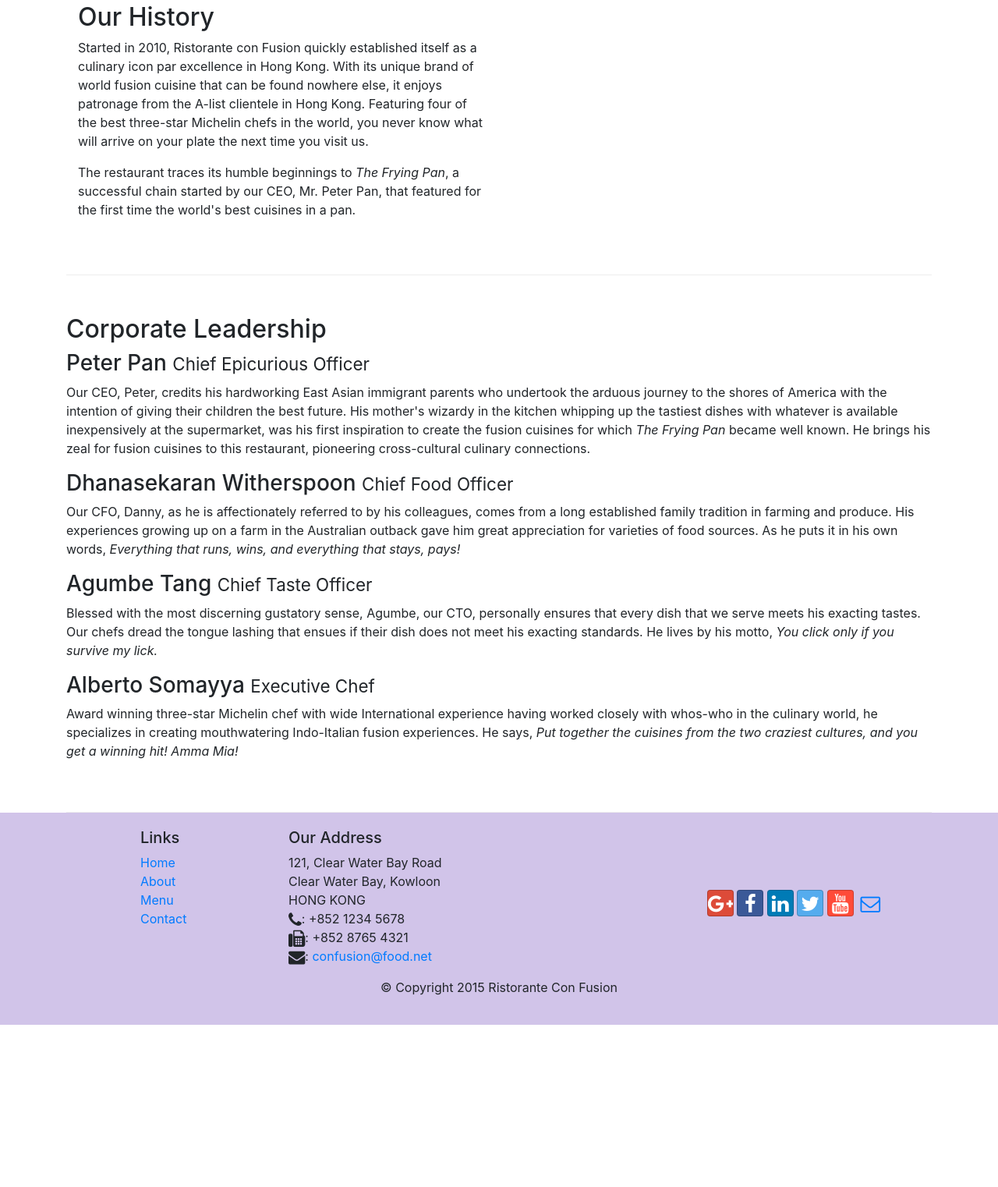
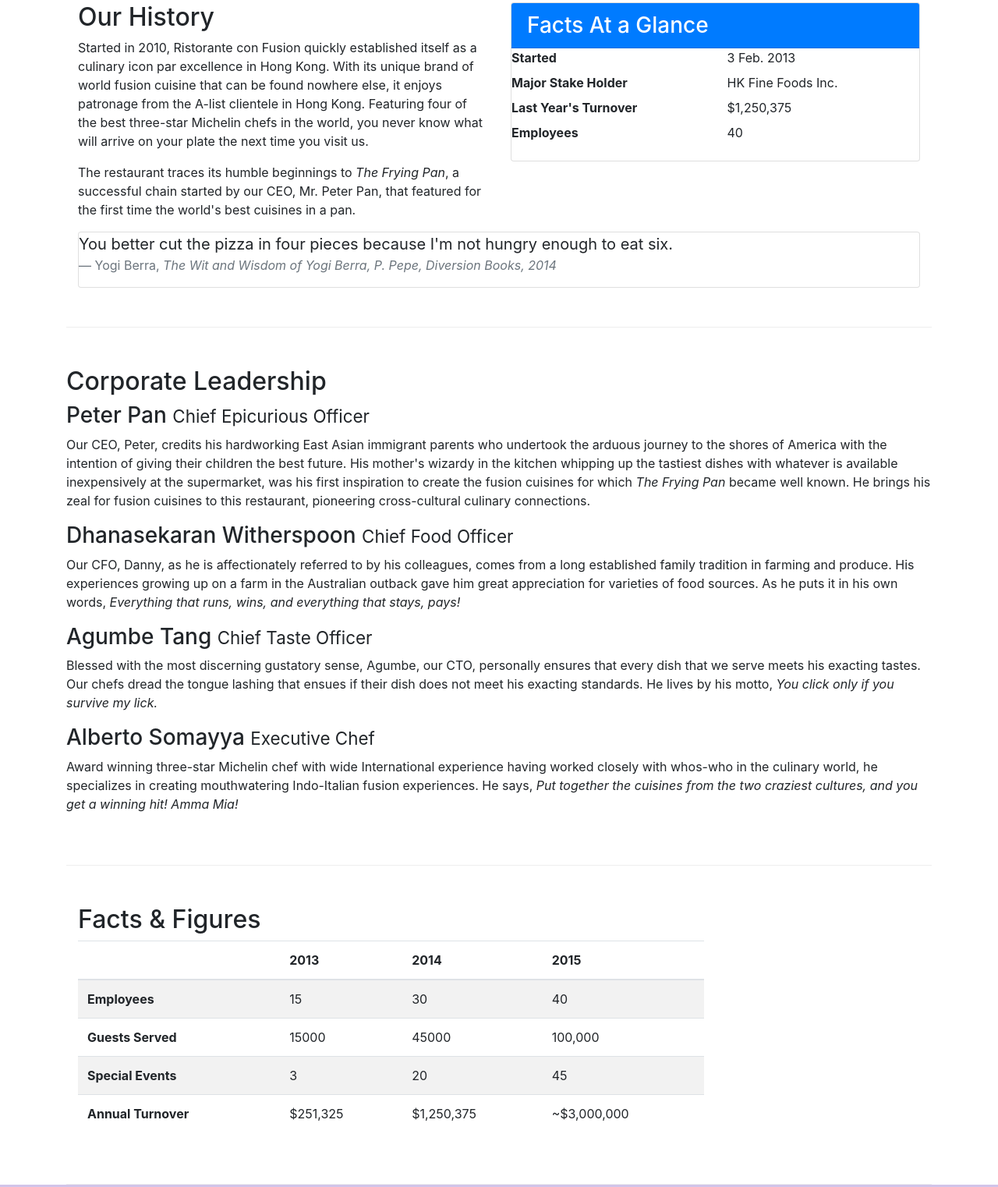
Before and after one commit to vivekvpatil8888/Confusion-Restaurant-Website, a website: page aboutus.html in a window 1280 px wide. Shown: the part 488-2010 px from the top of the page at 78% size. Before the commit the page ends 1802 px from the top, so only its background shows below. Drawn offline with nearby package versions, Linux system fonts and the light colour scheme.

Commit message:
Tables and Cards

```diff
--- a/aboutus.html
+++ b/aboutus.html
@@ -47,7 +47,6 @@
             </div>
         </div>
     </header>
-
     <div class="container">
         <div class="row">
             <ol class="col-12 breadcrumb">
@@ -60,20 +59,42 @@
                <hr>
             </div>
         </div>
-
         <div class="row row-content">
             <div class="col-sm-6 col-md-6 col-lg-6">
                 <h2>Our History</h2>
                 <p>Started in 2010, Ristorante con Fusion quickly established itself as a culinary icon par excellence in Hong Kong. With its unique brand of world fusion cuisine that can be found nowhere else, it enjoys patronage from the A-list clientele in Hong Kong.  Featuring four of the best three-star Michelin chefs in the world, you never know what will arrive on your plate the next time you visit us.</p>
                 <p>The restaurant traces its humble beginnings to <em>The Frying Pan</em>, a successful chain started by our CEO, Mr. Peter Pan, that featured for the first time the world's best cuisines in a pan.</p>
-
             </div>
-            <div>
-                 <hr>
+            <div class="col-12 col-sm-6">
+                <div class="card">
+                    <h3 class="card-header bg-primary text-white">Facts At a Glance</h3>
+                    <div class="card-block">
+                        <dl class="row">
+                            <dt class="col-6">Started</dt>
+                            <dd class="col-6">3 Feb. 2013</dd>
+                            <dt class="col-6">Major Stake Holder</dt>
+                            <dd class="col-6">HK Fine Foods Inc.</dd>
+                            <dt class="col-6">Last Year's Turnover</dt>
+                            <dd class="col-6">$1,250,375</dd>
+                            <dt class="col-6">Employees</dt>
+                            <dd class="col-6">40</dd>
+                       </dl>
+                    </div>
+                </div>
+            </div>
+            <div class="col-12">
+                <div class="card card-block bg-faded">
+                    <blockquote class="blockquote">
+                        <p class="mb-0">You better cut the pizza in four pieces because
+                            I'm not hungry enough to eat six.</p>
+                        <footer class="blockquote-footer">Yogi Berra,
+                          <cite title="Source Title">The Wit and Wisdom of Yogi Berra,
+                            P. Pepe, Diversion Books, 2014</cite>
+                        </footer>
+                    </blockquote>
+                </div>
             </div>
         </div>
-
-
         <div class="row row-content">
             <div>
                 <h2>Corporate Leadership</h2>
@@ -94,6 +115,51 @@
                 <p>Award winning three-star Michelin chef with wide International experience having worked closely with whos-who in the culinary world, he specializes in creating mouthwatering Indo-Italian fusion experiences. He says, <em>Put together the cuisines from the two craziest cultures, and you get a winning hit! Amma Mia!</em></p>
                 </div>
             </div>
+       </div>
+       <div class="row row-content">
+         <div class="col-12 col-sm-9">
+            <h2>Facts &amp; Figures</h2>
+            <div class="table-responsive">
+                <table class="table table-striped">
+                <thead class="thead-inverse">
+                    <tr>
+                        <th>&nbsp;</th>
+                        <th>2013</th>
+                        <th>2014</th>
+                        <th>2015</th>
+                    </tr>
+                </thead>
+                <tbody>
+                    <tr>
+                        <th>Employees</th>
+                        <td>15</td>
+                        <td>30</td>
+                        <td>40</td>
+                    </tr>
+                    <tr>
+                        <th>Guests Served</th>
+                        <td>15000</td>
+                        <td>45000</td>
+                        <td>100,000</td>
+                    </tr>
+                    <tr>
+                        <th>Special Events</th>
+                        <td>3</td>
+                        <td>20</td>
+                        <td>45</td>
+                    </tr>
+                    <tr>
+                        <th>Annual Turnover</th>
+                        <td>$251,325</td>
+                        <td>$1,250,375</td>
+                        <td>~$3,000,000</td>
+                    </tr>
+                </tbody>
+                </table>
+                </div>
+         </div>
+         <div class="col-12 col-sm-3">
+         </div>
        </div>
 
     </div>
```
